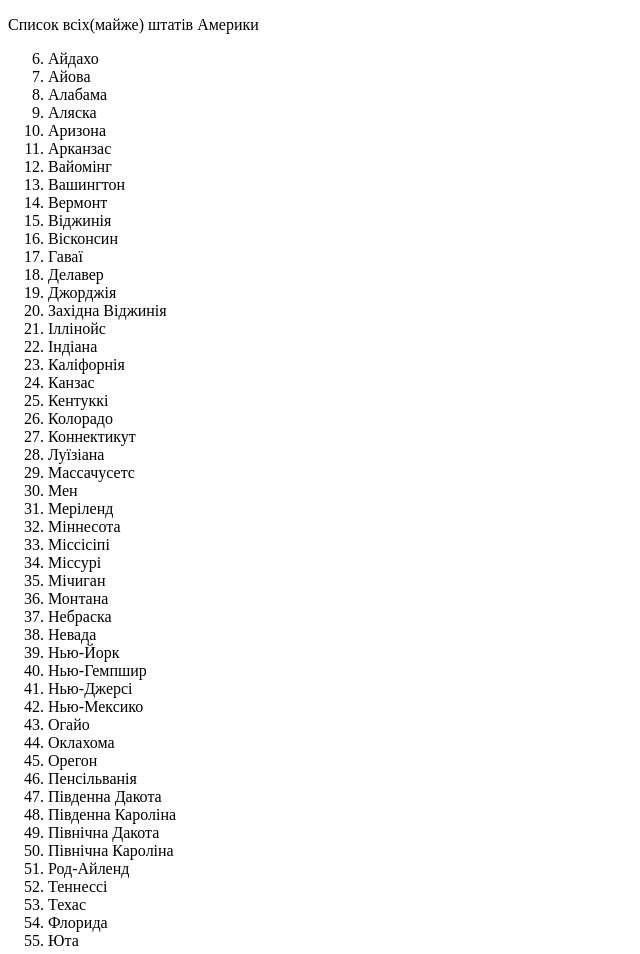
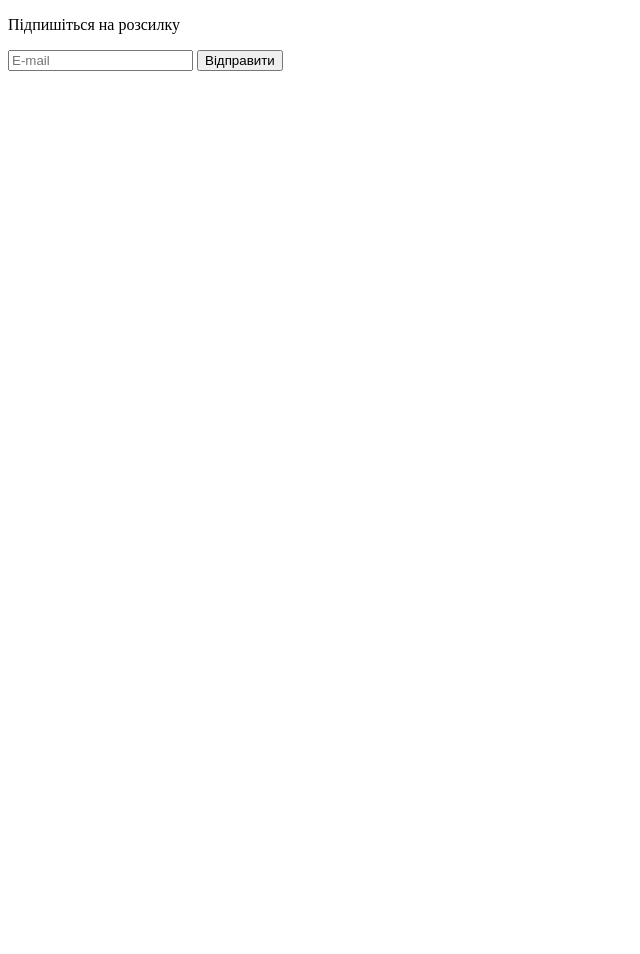
Before and after one commit to LexusikKotik/testikheh, a plain HTML site: page index.html in a window 1280 px wide. Shown: the top 954 px of the page, without its empty margins (0-640 px from the left). After the commit the page ends 800 px from the top, so only its background shows below. Drawn offline with Linux system fonts and the light colour scheme.

Commit message:
Update index.html

```diff
--- a/index.html
+++ b/index.html
@@ -3,64 +3,17 @@
 <head>
     <meta charset="UTF-8">
     <meta name="viewport" content="width=device-width, initial-scale=1.0">
-    <title>Список</title>
-    <link rel="style.css" href="">
+    <title>Document</title>
 </head>
 <body>
-<p>Список всіх(майже) штатів Америки</p>
-<ol start="6">
-<li>Айдахо</li>
-<li>Айова</li>
-<li>Алабама</li>
-<li>Аляска</li>
-<li>Аризона</li>
-<li>Арканзас</li>
-<li>Вайомінг</li>
-<li>Вашингтон</li>
-<li>Вермонт</li>
-<li>Віджинія</li>
-<li>Вісконсин</li>
-<li>Гаваї</li>
-<li>Делавер</li>
-<li>Джорджія</li>
-<li>Західна Віджинія</li>
-<li>Іллінойс</li>
-<li>Індіана</li>
-<li>Каліфорнія</li>
-<li>Канзас</li>
-<li>Кентуккі</li>
-<li>Колорадо</li>
-<li>Коннектикут</li>
-<li>Луїзіана</li>
-<li>Массачусетс</li>
-<li>Мен</li>
-<li>Меріленд</li>
-<li>Міннесота</li>
-<li>Міссісіпі</li>
-<li>Міссурі</li>
-<li>Мічиган</li>
-<li>Монтана</li>
-<li>Небраска</li>
-<li>Невада</li>
-<li>Нью-Йорк</li>
-<li>Нью-Гемпшир</li>
-<li>Нью-Джерсі</li>
-<li>Нью-Мексико</li>
-<li>Огайо</li>
-<li>Оклахома</li>
-<li>Орегон</li>
-<li>Пенсільванія</li>
-<li>Південна Дакота</li>
-<li>Південна Кароліна</li>
-<li>Північна Дакота</li>
-<li>Північна Кароліна</li>
-<li>Род-Айленд</li>
-<li>Теннессі</li>
-<li>Техас</li>
-<li>Флорида</li>
-<li>Юта</li>
-</ol>
-<img src="https://newformat.info/wp-content/uploads/2020/03/porosya1.jpg" alt="порося">
-<img src="./CorporationParkGoose.JPG" alt="Goose">
+<p>Підпишіться на розсилку</p>
+<form>
+<input type="email" placeholder="E-mail" />
+<button>
+ Відправити
+</button>
+      </form>
+
+</form>
 </body>
 </html>
```
